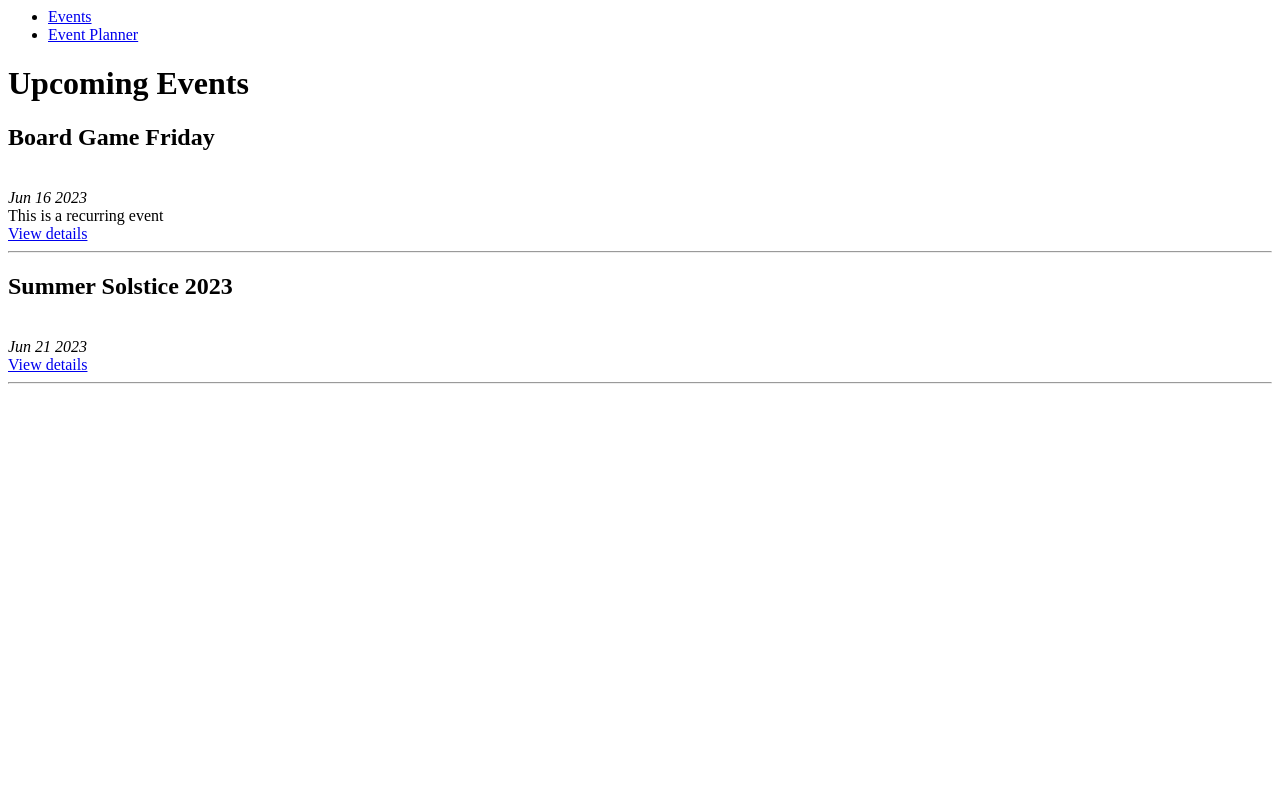
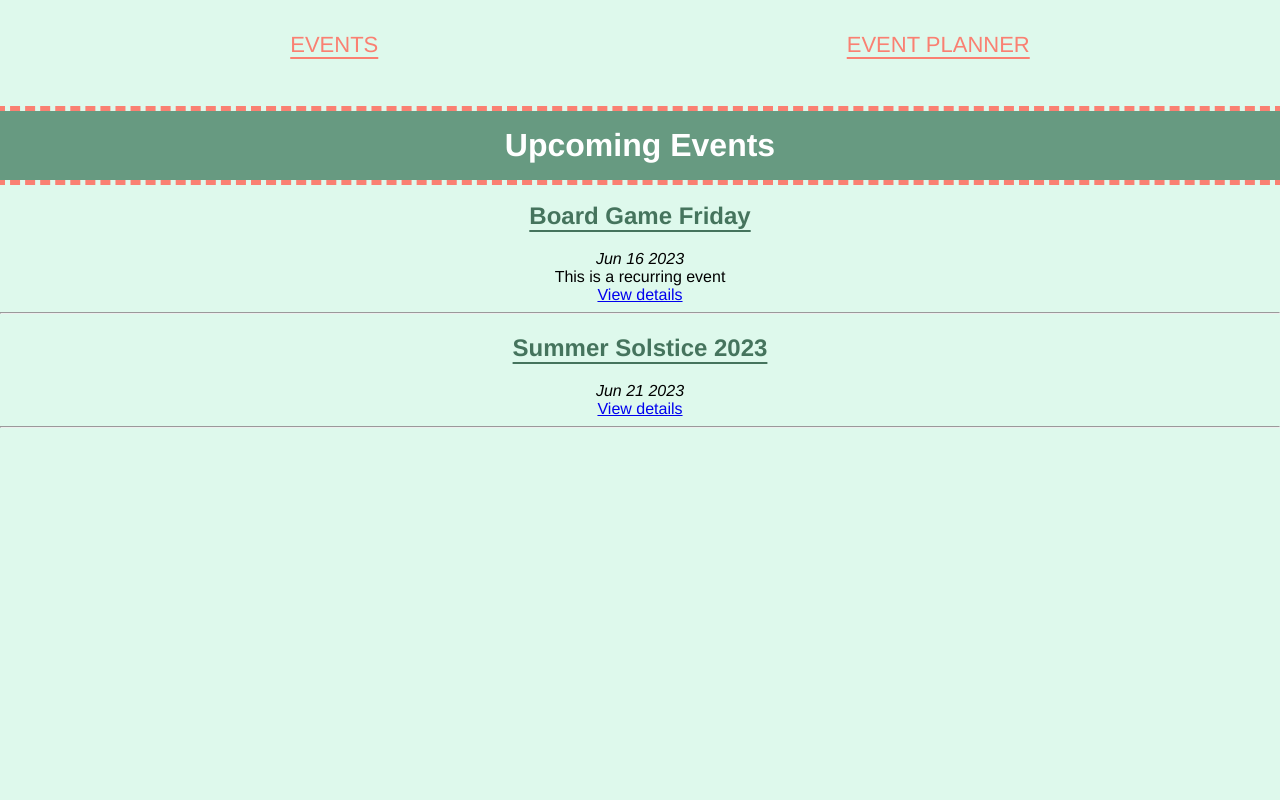
Before and after one commit to aurelija-93/flask_practice, a Flask app: page /events in a window 1280 px wide. Run offline with Flask 3, Linux system fonts and the light colour scheme.

Commit message:
added some styling

```diff
--- /dev/null
+++ b/static/style.css
@@ -0,0 +1,35 @@
+body {
+    font-family: Helvetica, Arial, sans-serif;
+    margin: 0;
+    background-color: rgb(222, 249, 236);
+    text-align: center;
+}
+
+nav {
+    padding: 1rem;
+}
+
+ul {
+    list-style: none;
+    display: flex;
+    justify-content: space-around;
+}
+
+li > a {
+    font-size: 22px;
+    color: salmon;
+    text-underline-position: under;
+}
+
+h1 {
+    padding: 1rem;
+    color: white;
+    background-color: rgb(103, 154, 129);
+    outline: thick dashed salmon;
+}
+
+h2 {
+    text-decoration: underline;
+    text-underline-position: under;
+    color: rgb(69, 116, 93);
+}
--- a/templates/base.html
+++ b/templates/base.html
@@ -1,12 +1,13 @@
 <html>
     <head>
+        <link rel="stylesheet" href="{{ url_for('static', filename='style.css') }}">
         <title>{{ title }}</title>
     </head>
     <body>
         <nav>
         <ul>
-            <li><a href="/events">Events</a></li>
-            <li><a href="/planner">Event Planner</a></li>
+            <li><a href="/events">EVENTS</a></li>
+            <li><a href="/planner">EVENT PLANNER</a></li>
         </ul>
         </nav>
         {% block content %}
--- a/templates/event.html
+++ b/templates/event.html
@@ -4,7 +4,6 @@
 <h1>Event details</h1>
 <div class="event">
         <h2>{{ event.name }}</h2>
-        <br>
         <i>When: {{ event.date.strftime("%b %d %Y") }}</i>
         <br>
         <h3>Capacity: {{ event.guest_number }} people</h3>
--- a/templates/index.html
+++ b/templates/index.html
@@ -6,7 +6,6 @@
         {% for event in events %}
         <div class="event">
             <h2>{{ event.name }}</h2>
-            <br>
             <i>{{ event.date.strftime("%b %d %Y") }}</i>
             <br>
             {% if event.recurring: %}
```
Also changed, not shown: templates/planner.html (+6 -6 lines).
